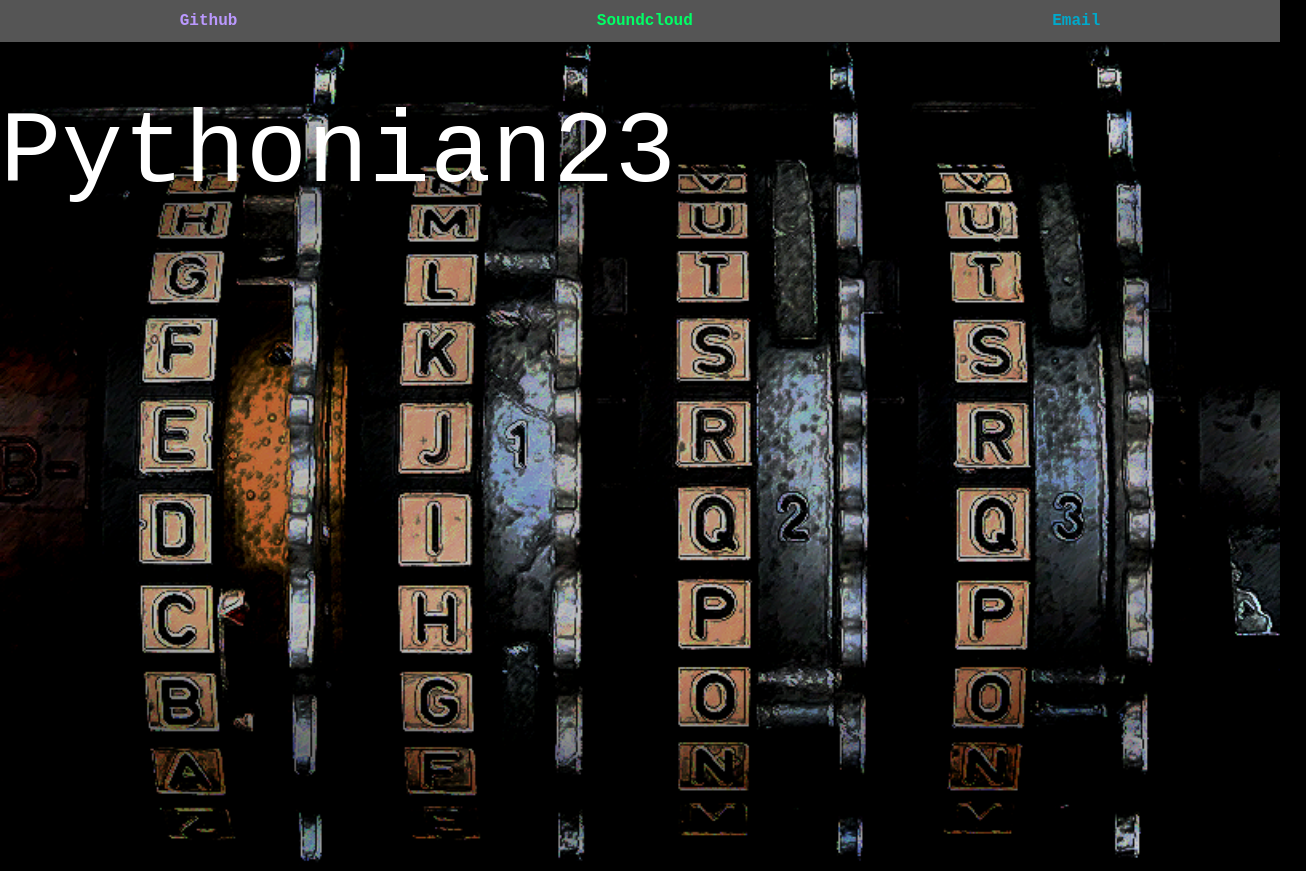
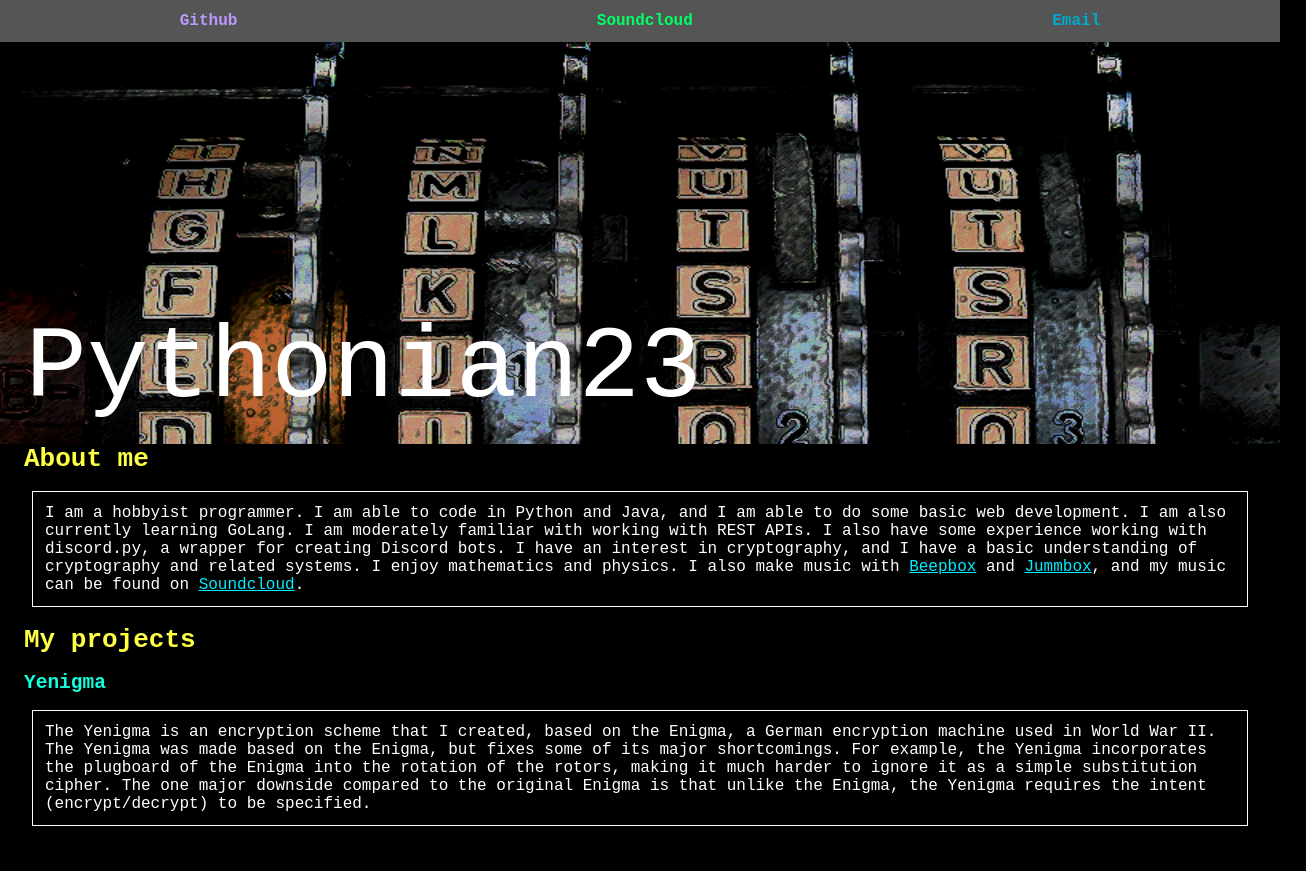
Before and after one commit to pythonian23/pythonian23.github.io, a plain HTML site: page index.html in a window 1280 px wide. Shown: the top 871 px of the page, 1306 px wide, since content can reach past the window. Drawn offline with Linux system fonts and the light colour scheme.

Commit message:
perfected background scroll

```diff
--- a/css/style.css
+++ b/css/style.css
@@ -74,6 +74,14 @@ body {
 	z-index: -256;
 }
 
+body {
+	background-image: url("../assets/enigma.png");
+	background-repeat: no-repeat;
+	background-position: top;
+	background-attachment: fixed;
+	background-size: 100%;
+}
+
 div.container {
 	padding-left: 24px;
 	padding-right: 24px;
@@ -139,29 +147,28 @@ div#top-bar div a {
 	color: inherit;
 }
 
-.img-box {
+.window {
 	width: 100%;
-	aspect-ratio: 4/3;
-	background-image: url("../assets/enigma.png");
-	background-position: top;
-	background-repeat: no-repeat;
-	background-attachment: center;
-	background-size: 100%;
-	position: fixed;
-	z-index: 0;
+	aspect-ratio: 3/1;
+	display: flex;
+	flex-direction: column;
+	justify-content: space-between;
 }
 
-.window {
+.wall {
 	width: 100%;
-	aspect-ratio: 4/2;
-	opacity: 0;
+	background: var(--bg-primary);
 }
 
-.img-box div {
+.window h1 {
+	color: var(--fg-primary);
 	position: relative;
 	width: 100%;
-	top:10%;
+	bottom: 0;
+	margin: 0;
+	padding-left: 2%;
 	font-size: 8vw;
+	font-weight: normal;
 }
 
 div.center {
--- a/index.html
+++ b/index.html
@@ -27,12 +27,13 @@
 
 		<div id="top-bar"></div>
 
-		<div class="img-box">
-			<div>Pythonian23</div>
+
+		<div class="window">
+			<div></div>
+			<h1>Pythonian23</h1>
 		</div>
 
-		<div class="window"></div>
-
+		<div class="wall">
 		<div class="container">
 			<div class="description">
 				<h1>About me</h1>
@@ -60,6 +61,7 @@
 				</p>
 			</div>
 		</div>
+		</div>
 
 		<div style="height:64px"></div>
 
```
